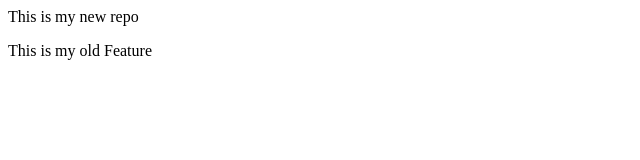
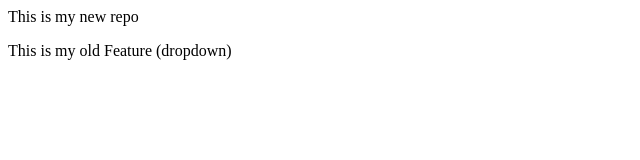
Before and after one commit to Nirajanlama201/localrepo, a plain HTML site: page LocalRepo/index.html in a window 1280 px wide. Shown: the full height of the page, 0-640 px from the left. Drawn offline with Linux system fonts and the light colour scheme.

Commit message:
Add dropdown

```diff
--- a/LocalRepo/index.html
+++ b/LocalRepo/index.html
@@ -1,2 +1,2 @@
 <p>This is my new repo</p>
-<p>This is my old Feature</p>
+<p>This is my old Feature (dropdown)</p>
```
